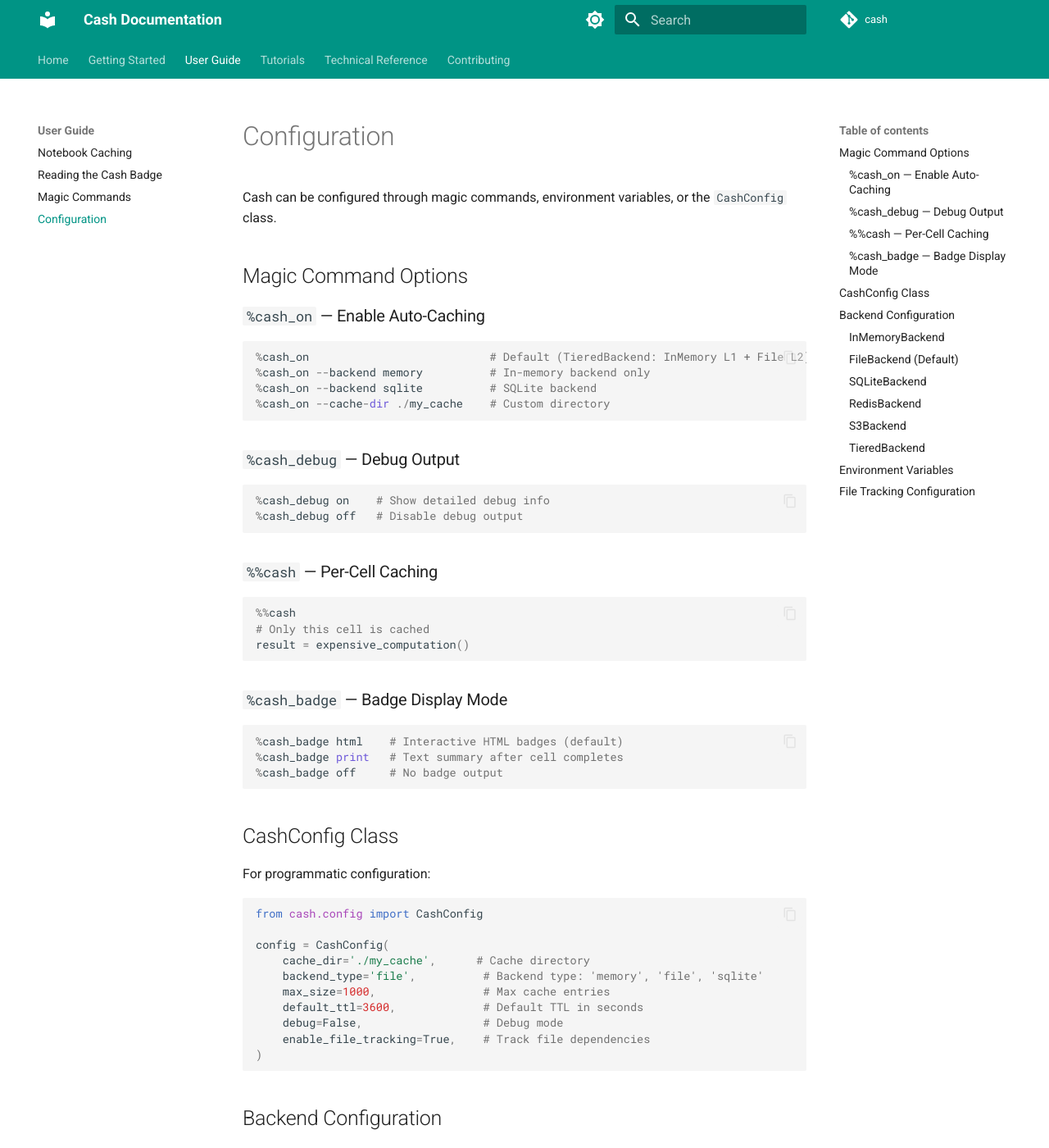
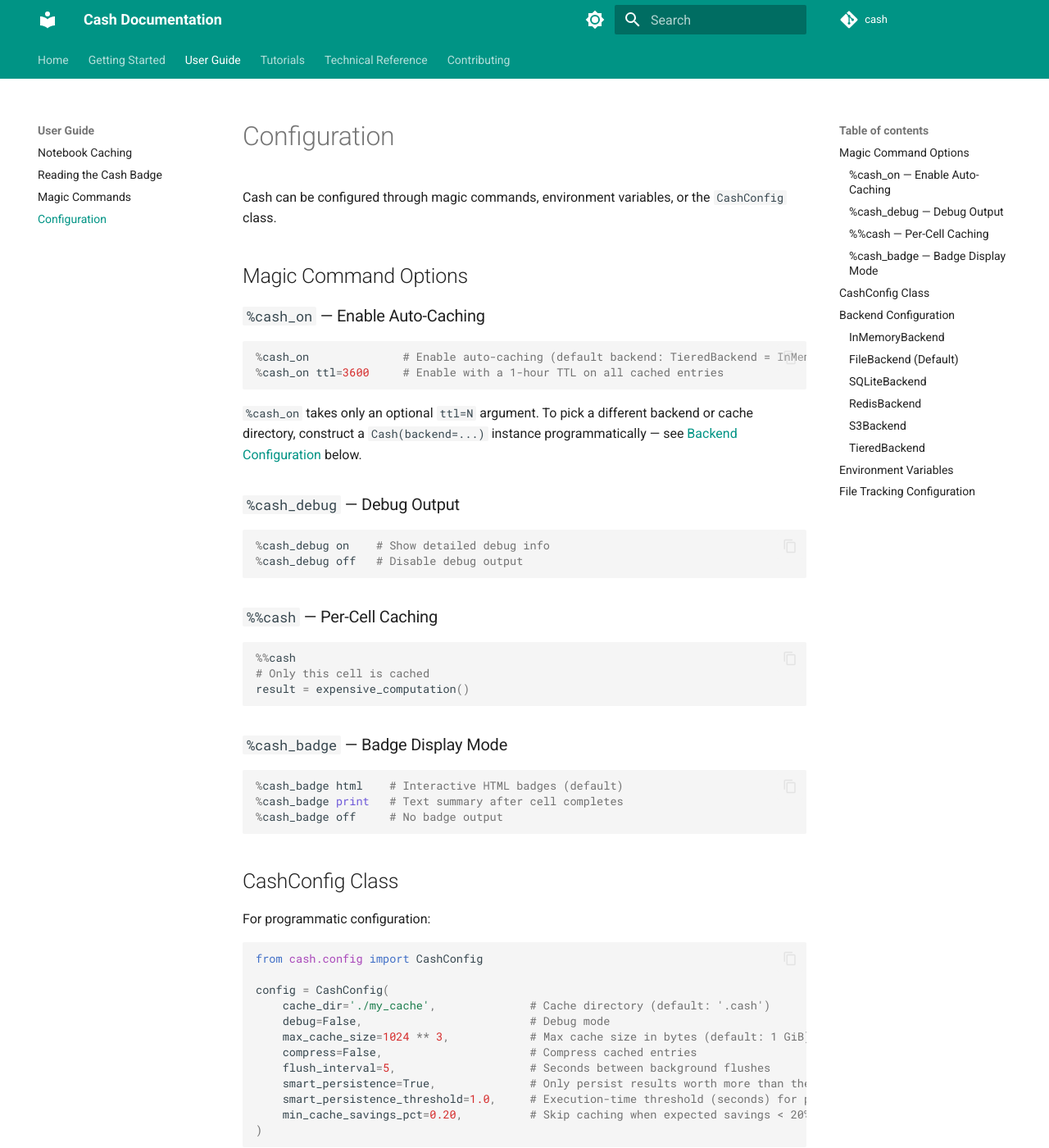
Before and after one commit to galgtonold/cash, an MkDocs documentation site: the page built from docs/getting-started/configuration.md, in a window 1280 px wide and 1400 px high. Shown: the whole window at 82% size. Built offline with MkDocs 1.6.1 and Material for MkDocs 9.7.7, drawn with Linux system fonts in a browser that asks for light colours; comment, search, counter and statistics services are not loaded; some of the changed text lies outside the part shown.

Commit message:
docs(getting-started): fix CashConfig fields, backend signatures, env vars, extras list

````diff
--- a/docs/getting-started/configuration.md
+++ b/docs/getting-started/configuration.md
@@ -7,11 +7,11 @@
 ### `%cash_on` — Enable Auto-Caching
 
 ```python
-%cash_on                           # Default (TieredBackend: InMemory L1 + File L2)
-%cash_on --backend memory          # In-memory backend only
-%cash_on --backend sqlite          # SQLite backend
-%cash_on --cache-dir ./my_cache    # Custom directory
+%cash_on              # Enable auto-caching (default backend: TieredBackend = InMemory L1 + File L2)
+%cash_on ttl=3600     # Enable with a 1-hour TTL on all cached entries
 ```
+
+`%cash_on` takes only an optional `ttl=N` argument. To pick a different backend or cache directory, construct a `Cash(backend=...)` instance programmatically — see [Backend Configuration](#backend-configuration) below.
 
 ### `%cash_debug` — Debug Output
 
@@ -44,14 +44,18 @@
 from cash.config import CashConfig
 
 config = CashConfig(
-    cache_dir='./my_cache',      # Cache directory
-    backend_type='file',          # Backend type: 'memory', 'file', 'sqlite'
-    max_size=1000,                # Max cache entries
-    default_ttl=3600,             # Default TTL in seconds
-    debug=False,                  # Debug mode
-    enable_file_tracking=True,    # Track file dependencies
+    cache_dir='./my_cache',              # Cache directory (default: '.cash')
+    debug=False,                         # Debug mode
+    max_cache_size=1024 ** 3,            # Max cache size in bytes (default: 1 GiB)
+    compress=False,                      # Compress cached entries
+    flush_interval=5,                    # Seconds between background flushes
+    smart_persistence=True,              # Only persist results worth more than the I/O cost
+    smart_persistence_threshold=1.0,     # Execution-time threshold (seconds) for persistence
+    min_cache_savings_pct=0.20,          # Skip caching when expected savings < 20%
 )
 ```
+
+`CashConfig` is consumed by `get_config()` and by environment-variable / TOML loading. It is **not** auto-applied when you construct `Cash()` — to use a non-default backend, pass a backend object directly (`Cash(backend=...)`); see [Backend Configuration](#backend-configuration) below.
 
 ## Backend Configuration
 
@@ -93,9 +97,15 @@
 Shared cache across notebooks/users. Requires Redis server.
 
 ```python
-from cash.experimental import RedisBackend
+from cash.backends import RedisBackend
 
-backend = RedisBackend(url='redis://localhost:6379')
+backend = RedisBackend(
+    host='localhost',
+    port=6379,
+    db=0,
+    password=None,
+    prefix='cash:',
+)
 ```
 
 ### S3Backend
@@ -103,12 +113,14 @@
 Cloud storage backend. For persistent, shared caching.
 
 ```python
-from cash.experimental import S3Backend
+from cash.backends import S3Backend
 
 backend = S3Backend(
     bucket='my-cache-bucket',
     prefix='cash/',
-    region='us-east-1'
+    max_pool_connections=10,
+    retries=3,
+    region_name='us-east-1',  # forwarded via **kwargs to boto3.client('s3')
 )
 ```
 
@@ -129,10 +141,15 @@
 
 | Variable | Description | Default |
 |----------|-------------|---------|
-| `CASH_CACHE_DIR` | Default cache directory | `./cash_cache` |
+| `CASH_CACHE_DIR` | Default cache directory | `.cash` |
 | `CASH_BACKEND` | Default backend type | `file` |
 | `CASH_DEBUG` | Enable debug mode | `false` |
-| `CASH_MAX_SIZE` | Max cache entries | `1000` |
+| `CASH_MAX_CACHE_SIZE` | Max cache size in bytes | `1073741824` (1 GiB) |
+| `CASH_COMPRESS` | Compress cache entries | `false` |
+| `CASH_REDIS_URL` | Redis connection URL | `redis://localhost:6379` |
+| `CASH_S3_BUCKET` | Default S3 bucket name | (unset) |
+| `CASH_MAX_MEMORY_ENTRIES` | Cap on in-memory entries (`null` = unlimited) | unset |
+| `CASH_MIN_CACHE_SAVINGS_PCT` | Skip caching when expected savings fall below this fraction | `0.20` |
 
 ## File Tracking Configuration
 
@@ -151,9 +168,4 @@
     config = json.load(f)
 ```
 
-To disable file tracking:
-
-```python
-from cash.config import CashConfig
-config = CashConfig(enable_file_tracking=False)
-```
+File tracking is always on for these recognized read patterns — there is no global toggle. To opt a single statement out of caching (and therefore out of file-dependency tracking for that statement), use the `# @cash:no-cache` annotation described in the [Quick Start](quickstart.md#statement-level-annotations).
````
Also changed, not shown: docs/getting-started/installation.md (+12 -9 lines), docs/getting-started/quickstart.md (+1 -10 lines).
